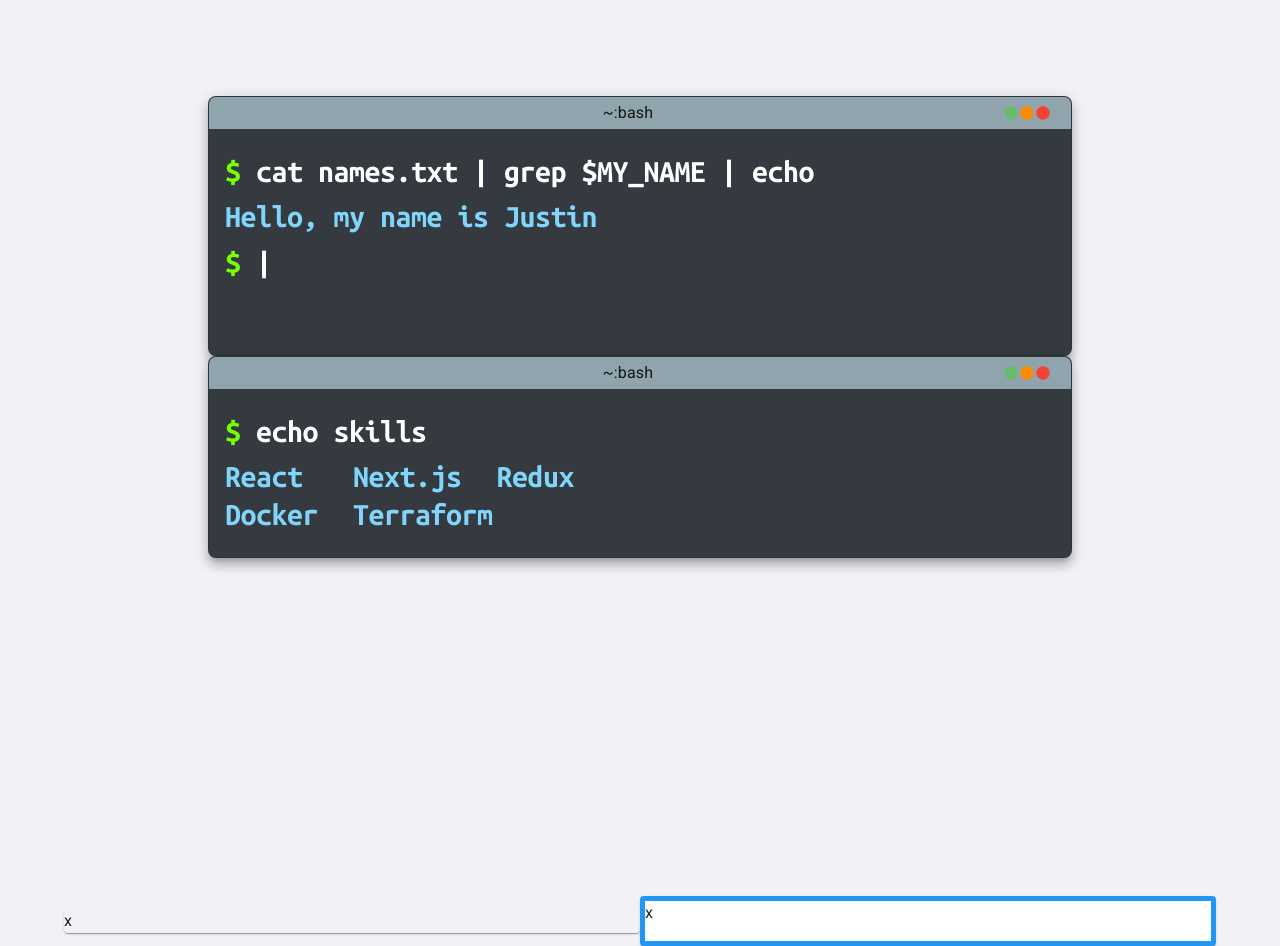
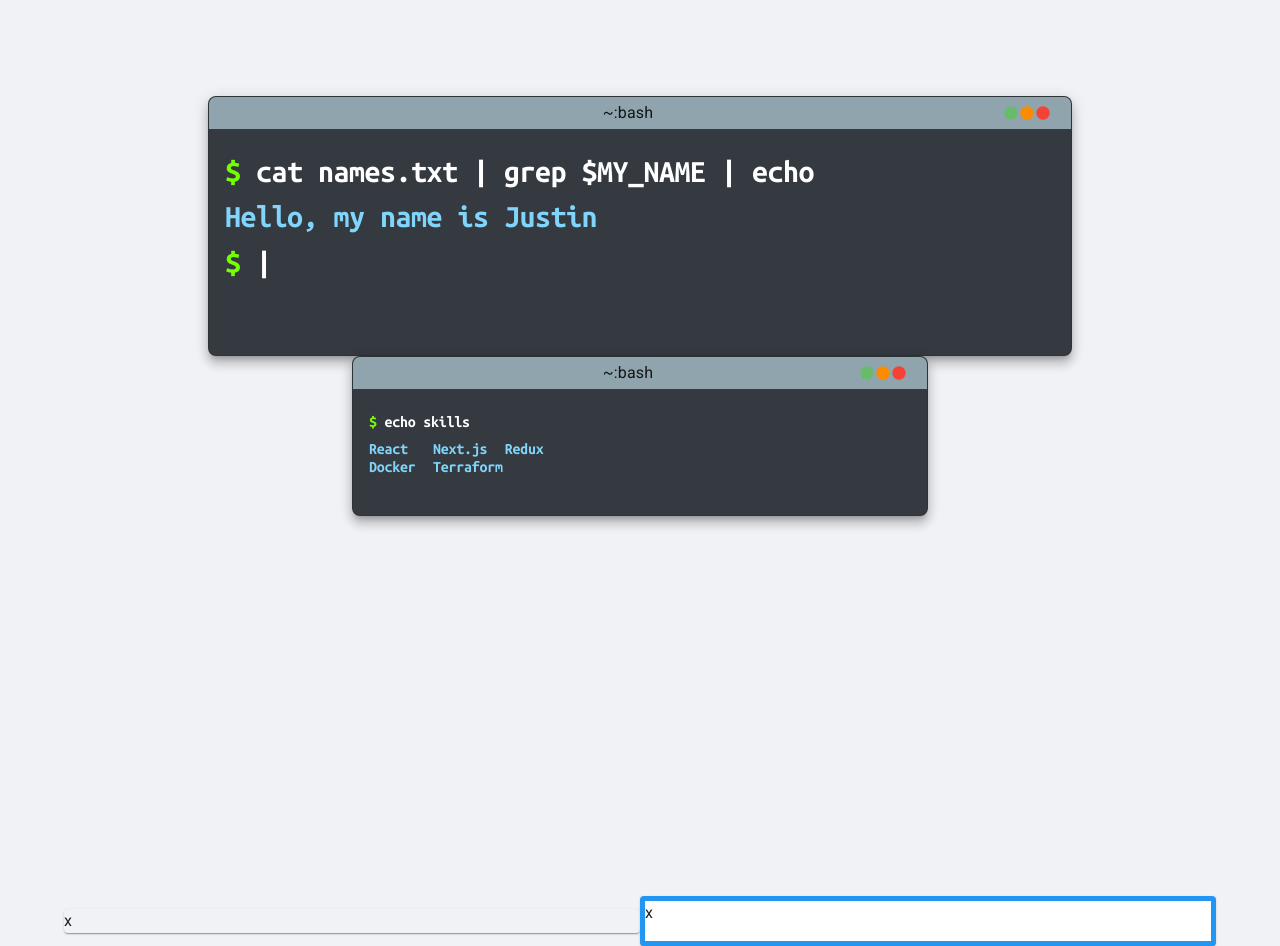
Before and after one commit to jpal91/resume, a Next.js app: page / in a window 1280 px wide. Built offline with nearby package versions, Linux system fonts and the light colour scheme.

Commit message:
updated terminal sizing logic

```diff
--- a/components/Splash/Bash.js
+++ b/components/Splash/Bash.js
@@ -8,7 +8,7 @@ import { useTheme } from "@mui/material/styles";
 import { controller } from '../../actions'
 
 const Bash = (props) => {
-	const { strings, contType, contState, output, order, controller } = props;
+	const { strings, contType, contState, output, order, controller, fWidth } = props;
 	const tRef = useRef();
 	const theme = useTheme();
 	const matches = useMediaQuery(theme.breakpoints.down("md"));
@@ -27,7 +27,7 @@ const Bash = (props) => {
 				variant="h1"
 				sx={{
 					display: contState < order ? "none" : "",
-					fontSize: matches ? "16px" : "32px",
+					fontSize: matches || !fWidth ? "16px" : "32px",
 					my: 1,
 				}}
 			>
@@ -50,7 +50,7 @@ const Bash = (props) => {
 				sx={{
 					display: contState <= order ? "none" : "",
 					color: "lightBlue.200",
-					fontSize: matches ? "16px" : "32px",
+					fontSize: matches || !fWidth ? "16px" : "32px",
                     whiteSpace: 'pre'
 				}}
 			>
--- a/components/Splash/Terminal.js
+++ b/components/Splash/Terminal.js
@@ -99,6 +99,7 @@ const Terminal = (props) => {
                             contState={contState}
                             output={outputs[i]}
                             order={i}
+                            fWidth={fWidth}
                         />
                     )
                 })}
--- a/pages/index.js
+++ b/pages/index.js
@@ -33,7 +33,7 @@ const Home = (props) => {
 						outputs={[['React\tNext.js\t Redux\n', 'Docker\tTerraform']]}
 						contType={'skills'}
 						contState={skills}
-						fWidth={true}
+						fWidth={false}
 					/>
 
 				</Grid>
```
